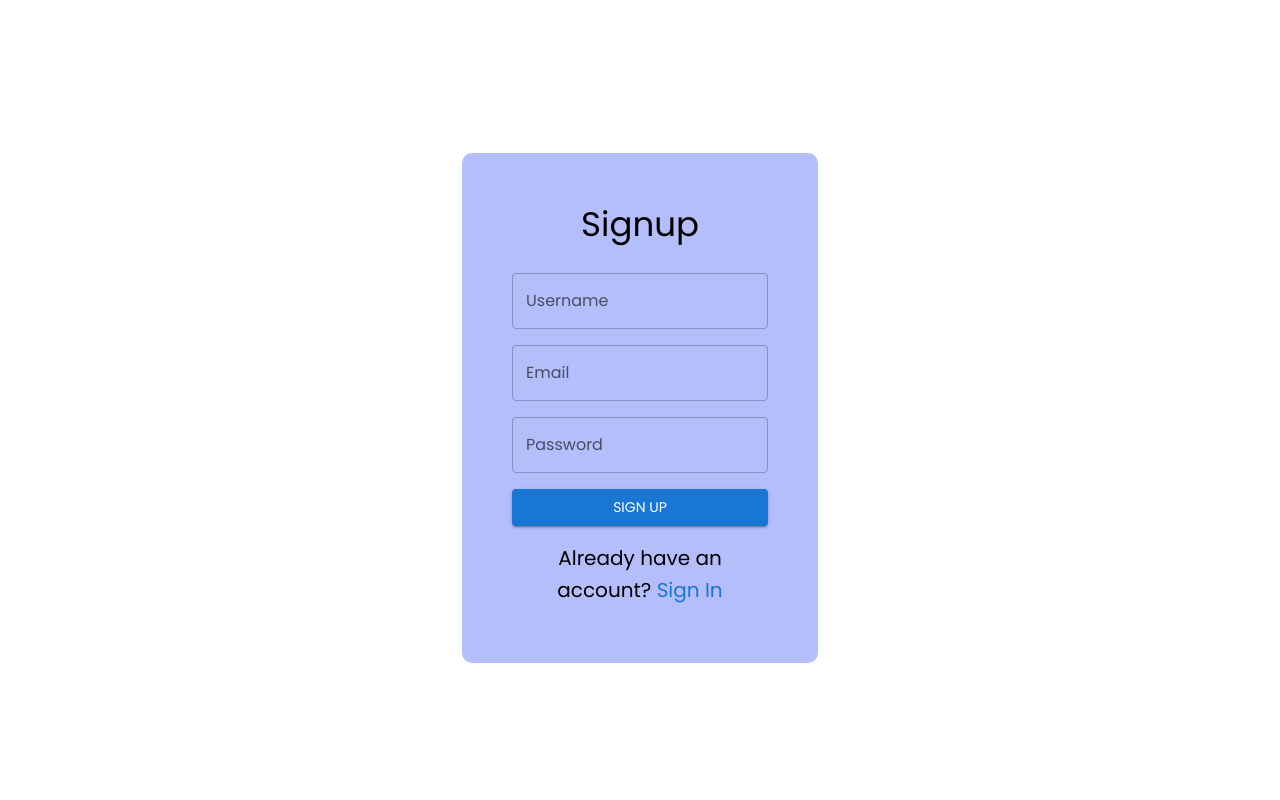
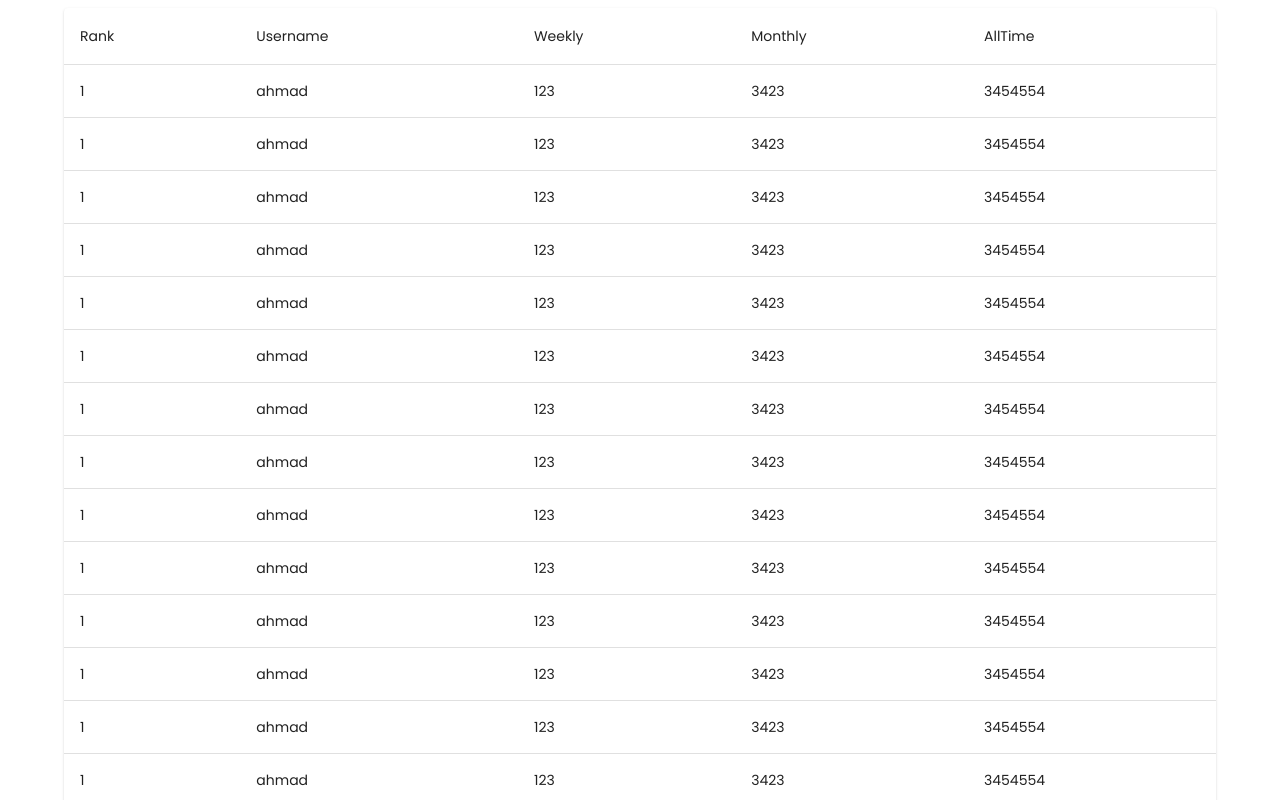
Before and after one commit to zakaria-mourtaban/react-quizapp, a React (Create React App) app: page / in a window 1280 px wide. Shown: the top 800 px of the page. Built offline with nearby package versions, Linux system fonts and the light colour scheme.

Commit message:
created leaderboard page

```diff
--- a/src/App.js
+++ b/src/App.js
@@ -4,6 +4,7 @@ import Signup from "./pages/signup/signup.jsx";
 import { createTheme, ThemeProvider } from "@mui/material";
 
 import "@fontsource/poppins";
+import Leaderboard from "./pages/leaderboard/leaderboard.jsx";
 
 const theme = createTheme({
 	typography: {
@@ -14,7 +15,7 @@ const theme = createTheme({
 const App = () => {
 	return (
 		<ThemeProvider theme={theme}>
-			<Signup />
+			<Leaderboard />
 		</ThemeProvider>
 	);
 };
--- /dev/null
+++ b/src/pages/leaderboard/leaderboard.jsx
@@ -0,0 +1,75 @@
+import {
+	Container,
+	Table,
+	TableHead,
+	TableContainer,
+	TableRow,
+	TableCell,
+	TableBody,
+	Paper,
+} from "@mui/material";
+import React from "react";
+import "./leaderboard.css"
+
+const rows = [
+	{ ranking: 1, name: "ahmad", weekly: 123, monthly: 3423, alltime: 3454554 },
+	{ ranking: 1, name: "ahmad", weekly: 123, monthly: 3423, alltime: 3454554 },
+	{ ranking: 1, name: "ahmad", weekly: 123, monthly: 3423, alltime: 3454554 },
+	{ ranking: 1, name: "ahmad", weekly: 123, monthly: 3423, alltime: 3454554 },
+	{ ranking: 1, name: "ahmad", weekly: 123, monthly: 3423, alltime: 3454554 },
+	{ ranking: 1, name: "ahmad", weekly: 123, monthly: 3423, alltime: 3454554 },
+	{ ranking: 1, name: "ahmad", weekly: 123, monthly: 3423, alltime: 3454554 },
+	{ ranking: 1, name: "ahmad", weekly: 123, monthly: 3423, alltime: 3454554 },
+	{ ranking: 1, name: "ahmad", weekly: 123, monthly: 3423, alltime: 3454554 },
+	{ ranking: 1, name: "ahmad", weekly: 123, monthly: 3423, alltime: 3454554 },
+	{ ranking: 1, name: "ahmad", weekly: 123, monthly: 3423, alltime: 3454554 },
+	{ ranking: 1, name: "ahmad", weekly: 123, monthly: 3423, alltime: 3454554 },
+	{ ranking: 1, name: "ahmad", weekly: 123, monthly: 3423, alltime: 3454554 },
+	{ ranking: 1, name: "ahmad", weekly: 123, monthly: 3423, alltime: 3454554 },
+	{ ranking: 1, name: "ahmad", weekly: 123, monthly: 3423, alltime: 3454554 },
+	{ ranking: 1, name: "ahmad", weekly: 123, monthly: 3423, alltime: 3454554 },
+	{ ranking: 1, name: "ahmad", weekly: 123, monthly: 3423, alltime: 3454554 },
+	{ ranking: 1, name: "ahmad", weekly: 123, monthly: 3423, alltime: 3454554 },
+	{ ranking: 1, name: "ahmad", weekly: 123, monthly: 3423, alltime: 3454554 },
+	{ ranking: 1, name: "ahmad", weekly: 123, monthly: 3423, alltime: 3454554 },
+	{ ranking: 1, name: "ahmad", weekly: 123, monthly: 3423, alltime: 3454554 },
+	{ ranking: 1, name: "ahmad", weekly: 123, monthly: 3423, alltime: 3454554 },
+	{ ranking: 1, name: "ahmad", weekly: 123, monthly: 3423, alltime: 3454554 },
+	{ ranking: 1, name: "ahmad", weekly: 123, monthly: 3423, alltime: 3454554 },
+	{ ranking: 1, name: "ahmad", weekly: 123, monthly: 3423, alltime: 3454554 },
+	{ ranking: 1, name: "ahmad", weekly: 123, monthly: 3423, alltime: 3454554 },
+	{ ranking: 1, name: "ahmad", weekly: 123, monthly: 3423, alltime: 3454554 },
+];
+
+const Leaderboard = () => {
+	return (
+		<Container>
+			<TableContainer component={Paper}>
+				<Table sx={{ minWidth: 650 }} aria-label="simple table">
+					<TableHead>
+						<TableRow>
+							<TableCell>Rank</TableCell>
+							<TableCell>Username</TableCell>
+							<TableCell>Weekly</TableCell>
+							<TableCell>Monthly</TableCell>
+							<TableCell>AllTime</TableCell>
+						</TableRow>
+					</TableHead>
+					<TableBody>
+						{rows.map((row) => (
+							<TableRow>
+								<TableCell>{row.ranking}</TableCell>
+								<TableCell>{row.name}</TableCell>
+								<TableCell>{row.weekly}</TableCell>
+								<TableCell>{row.monthly}</TableCell>
+								<TableCell>{row.alltime}</TableCell>
+							</TableRow>
+						))}
+					</TableBody>
+				</Table>
+			</TableContainer>
+		</Container>
+	);
+};
+
+export default Leaderboard;
```
Also changed, not shown: src/pages/leaderboard.jsx (deleted, +0 -7 lines), .jsconfig.json (added), src/pages/leaderboard/leaderboard.css (added).
